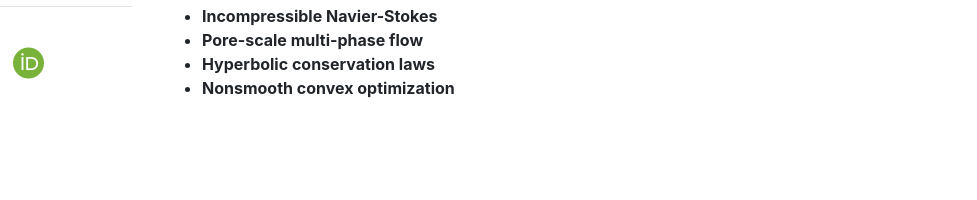
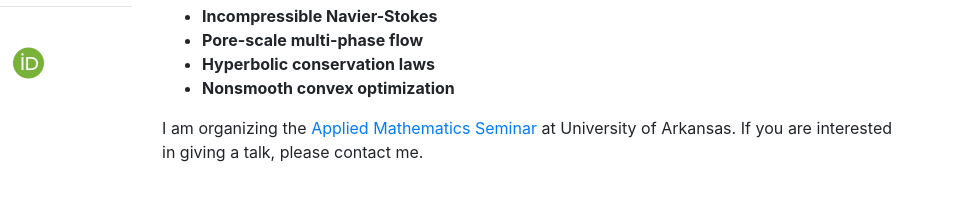
Before and after one commit to cl59/cl59.github.io, a plain HTML site: page index.html in a window 1280 px wide. Shown: the part 468-668 px from the top of the page, 303-1280 px from the left. Drawn offline with nearby package versions, Linux system fonts and the light colour scheme; files whose address does not match are found by name.

Commit message:
update webpage for applied math seminar.

```diff
--- a/index.html
+++ b/index.html
@@ -171,6 +171,9 @@
 
                       </ul>
                     </p>
+
+                    <p class="text-justify"> I am organizing the <a href="https://siam.uark.edu/" target="_blank" rel="noopener noreferrer">Applied Mathematics Seminar</a> at University of Arkansas. If you are interested in giving a talk, please contact me.
+
                 </div>
             </div>
         </div>
```
